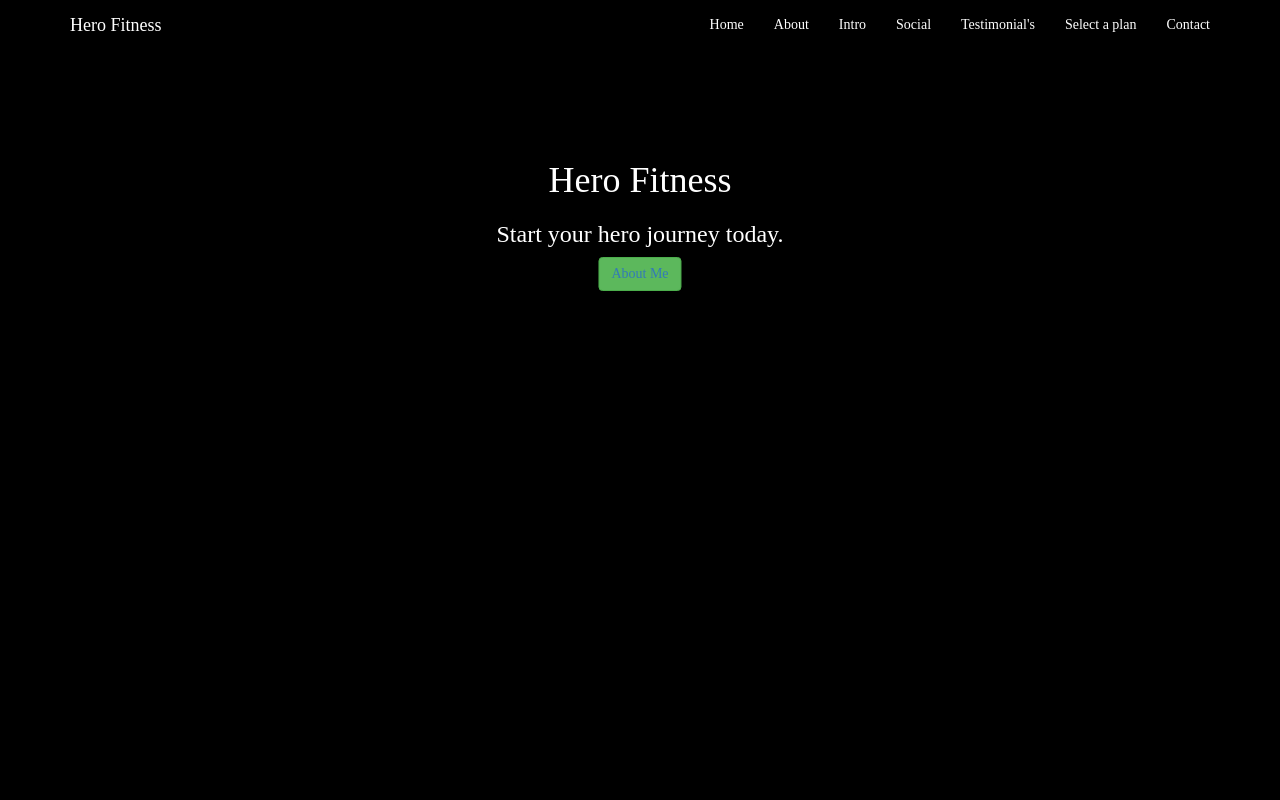
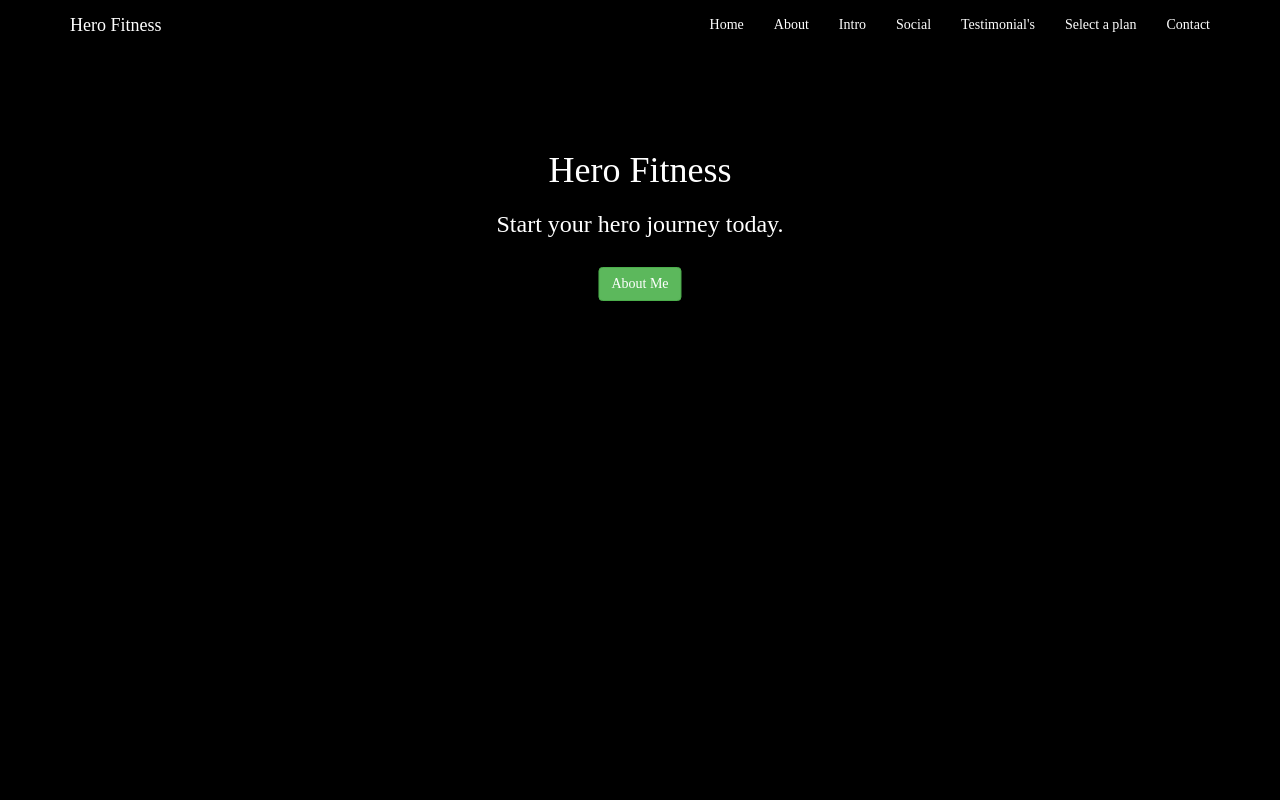
Before and after one commit to zach-col/onePage, a plain HTML site: page index.html in a window 1280 px wide. Shown: the top 800 px of the page. Drawn offline with Linux system fonts and the light colour scheme.

Commit message:
update aboutMe button to work

```diff
--- a/index.html
+++ b/index.html
@@ -14,6 +14,12 @@
   <link rel="stylesheet" type="text/css" href="css/navbar.css" />
   <!-- font awesome cdn -->
   <link href="https://cdnjs.cloudflare.com/ajax/libs/font-awesome/4.7.0/css/font-awesome.min.css" rel="stylesheet">
+<style>
+.aboutBtn{
+  margin-top: 20px;
+}
+
+</style>
 </head>
 <body data-spy="scroll" data-target=".navbar" data-offset="50">
 
@@ -71,11 +77,9 @@
     <!-- header info -->
     <h3>Start your hero journey today.</h3>
     <!-- header button -->
-    <button type="button" class="btn btn-success">
-      <a href="#about">
+      <a href="#about" class="btn btn-success aboutBtn">
         About Me
       </a>
-    </button>
   </div>
 <!-- link to about area -->
 <div id="about"></div>
```
